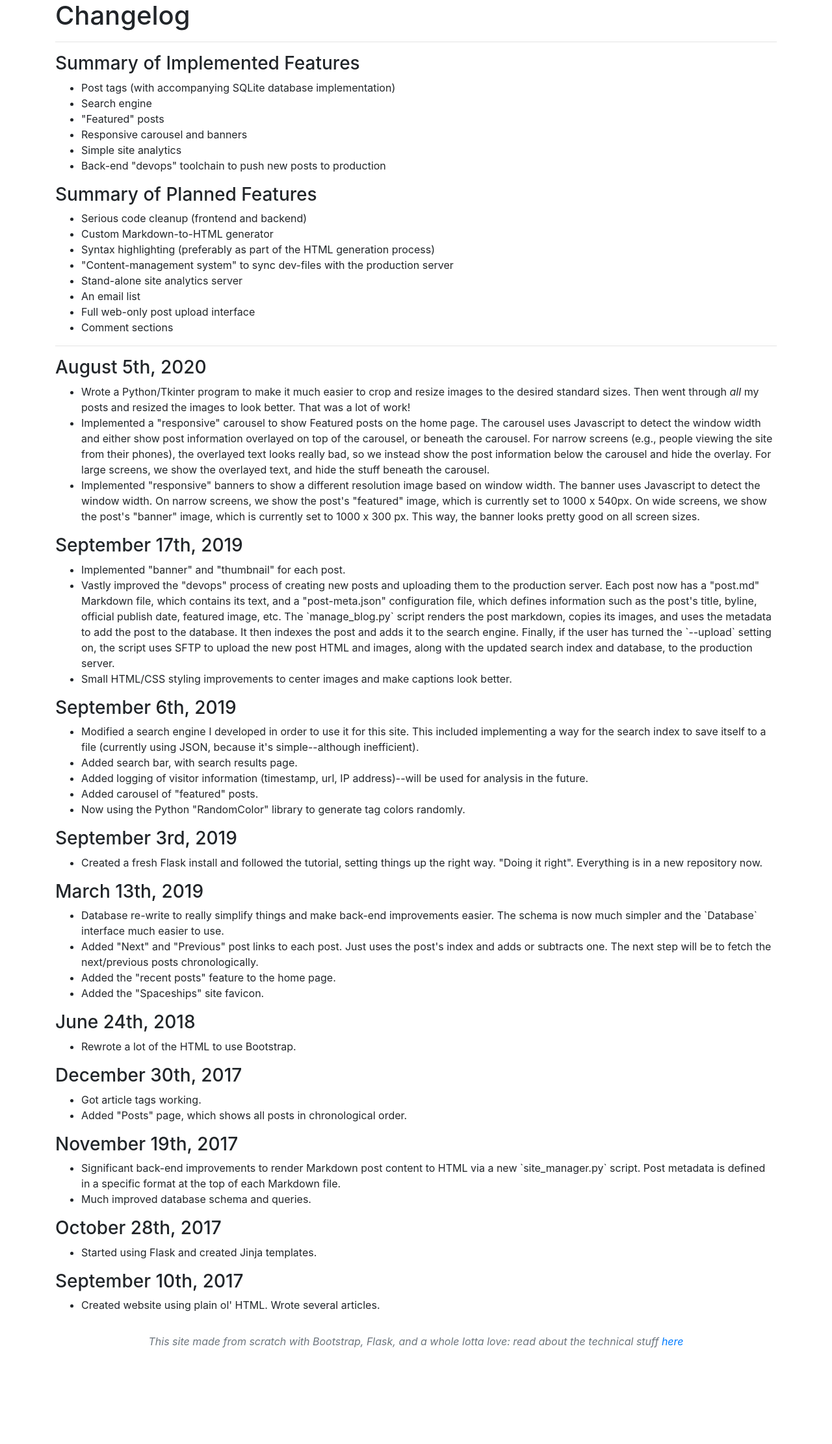
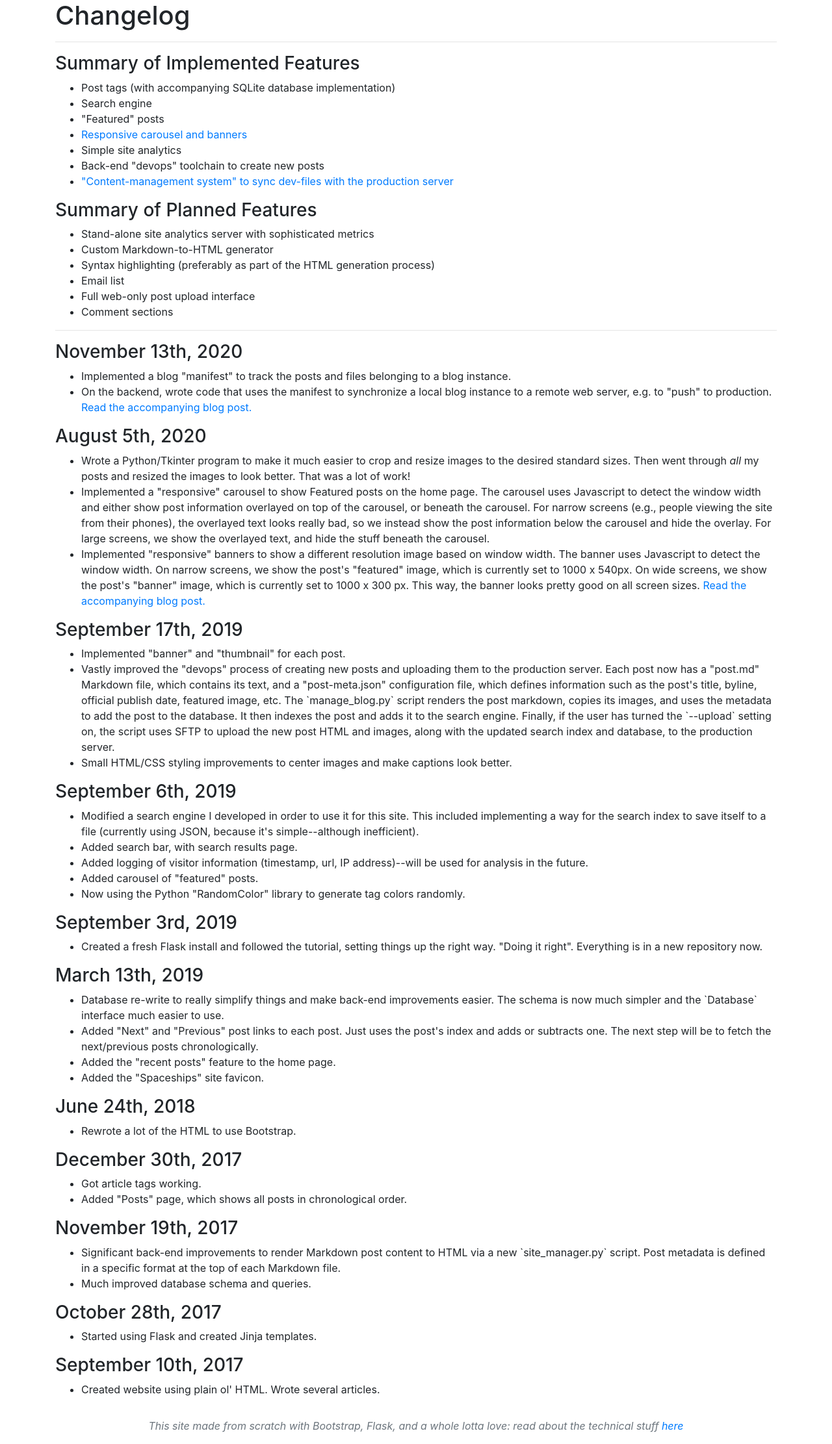
Before and after one commit to Stefan4472/Stefans-Blog, a Flask app: template flaskr/templates/blog/changelog.html in a window 1280 px wide. Shown: the part 337-2560 px from the top of the page at 65% size. Before the commit the page ends 2412 px from the top, so only its background shows below. Run offline with Flask 2, Linux system fonts and the light colour scheme; the template is opened without the code that fills it, so the values that code supplies are empty; parts of the project's set-up code (start-up, migrations or seed data) failed here and were passed over; some libraries are stand-ins or nearby versions.

Commit message:
Minor changelog, about, and portfolio changes

```diff
--- a/flaskr/templates/blog/changelog.html
+++ b/flaskr/templates/blog/changelog.html
@@ -11,29 +11,34 @@
   <li>Post tags (with accompanying SQLite database implementation)</li>
   <li>Search engine</li>
   <li>"Featured" posts</li>
-  <li>Responsive carousel and banners</li>
+  <li><a href="/post/javascript-for-responsive-web-design">Responsive carousel and banners</a></li>
   <li>Simple site analytics</li>
-  <li>Back-end "devops" toolchain to push new posts to production</li>
+  <li>Back-end "devops" toolchain to create new posts</li>
+  <li><a href="/post/remote-synchronization-of-a-blog-instance">"Content-management system" to sync dev-files with the production server</a></li>
 </ul>
 
 <h3>Summary of Planned Features</h3>
 <ul>
-  <li>Serious code cleanup (frontend and backend)</li>
+  <li>Stand-alone site analytics server with sophisticated metrics</li>
   <li>Custom Markdown-to-HTML generator</li>
   <li>Syntax highlighting (preferably as part of the HTML generation process)</li>
-  <li>"Content-management system" to sync dev-files with the production server</li>
-  <li>Stand-alone site analytics server</li>
-  <li>An email list</li>
+  <li>Email list</li>
   <li>Full web-only post upload interface</li>
   <li>Comment sections</li>
 </ul>
 <hr>
 
+<h3>November 13th, 2020</h3>
+<ul>
+  <li>Implemented a blog "manifest" to track the posts and files belonging to a blog instance.</li>
+  <li>On the backend, wrote code that uses the manifest to synchronize a local blog instance to a remote web server, e.g. to "push" to production. <a href="/post/remote-synchronization-of-a-blog-instance">Read the accompanying blog post.</a></li>
+</ul>
+
 <h3>August 5th, 2020</h3>
 <ul>
   <li>Wrote a Python/Tkinter program to make it much easier to crop and resize images to the desired standard sizes. Then went through <i>all</i> my posts and resized the images to look better. That was a lot of work!</li>
   <li>Implemented a "responsive" carousel to show Featured posts on the home page. The carousel uses Javascript to detect the window width and either show post information overlayed on top of the carousel, or beneath the carousel. For narrow screens (e.g., people viewing the site from their phones), the overlayed text looks really bad, so we instead show the post information below the carousel and hide the overlay. For large screens, we show the overlayed text, and hide the stuff beneath the carousel.</li>
-  <li>Implemented "responsive" banners to show a different resolution image based on window width. The banner uses Javascript to detect the window width. On narrow screens, we show the post's "featured" image, which is currently set to 1000 x 540px. On wide screens, we show the post's "banner" image, which is currently set to 1000 x 300 px. This way, the banner looks pretty good on all screen sizes.</li>
+  <li>Implemented "responsive" banners to show a different resolution image based on window width. The banner uses Javascript to detect the window width. On narrow screens, we show the post's "featured" image, which is currently set to 1000 x 540px. On wide screens, we show the post's "banner" image, which is currently set to 1000 x 300 px. This way, the banner looks pretty good on all screen sizes. <a href="/post/javascript-for-responsive-web-design">Read the accompanying blog post.</a></li>
 </ul>
 
 <h3>September 17th, 2019</h3>
--- a/flaskr/templates/blog/index.html
+++ b/flaskr/templates/blog/index.html
@@ -5,7 +5,7 @@
 
 <div class="jumbotron">
 	<h1 class="display-5">Hello world. Goodbye Wordpress!</h1>
-	<p class="lead">This blog runs on a platform I wrote in Python. You can <a href="/post/project-overview-stefanonsoftware">read about the technical details</a> or <a href="https://github.com/Stefan4472/Stefans-Blog">check out the code</a>. It's one of several hobby projects, and will be a work-in-progress for the foreseeable future--please excuse the bugs! <a href="{{ url_for('blog.changelog_page') }}">See the changelog here</a>.</p>
+	<p class="lead">This blog runs on a platform I wrote in Python. You can <a href="/post/project-overview-stefanonsoftware">read about the technical details</a> or <a href="https://github.com/Stefan4472/Stefans-Blog">check out the code</a>. It's one of several hobby projects, and will be a work in progress for the foreseeable future. <a href="{{ url_for('blog.changelog_page') }}">See the changelog here</a>.</p>
 </div>
 
 {% if featured_posts %}
```
Also changed, not shown: flaskr/templates/blog/about.html (+5 -7 lines), flaskr/templates/blog/portfolio.html (+5 -11 lines).
